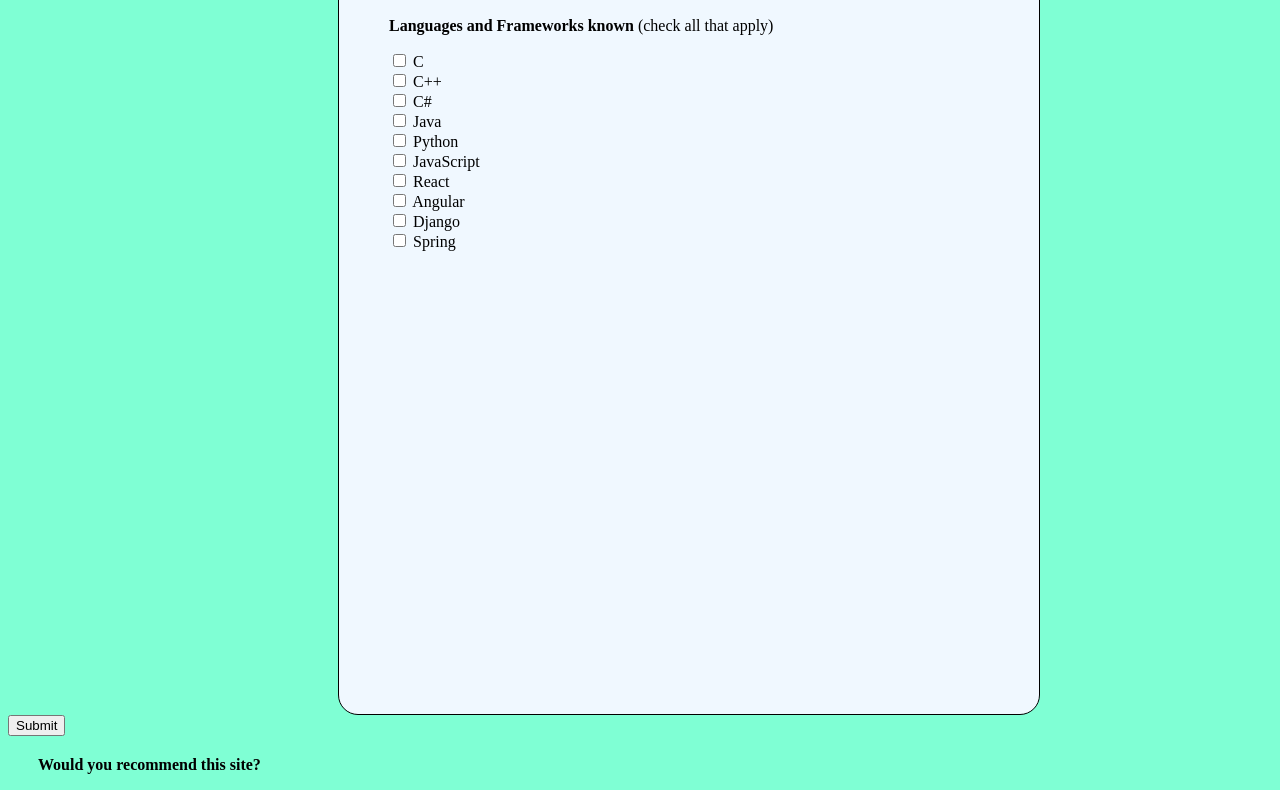
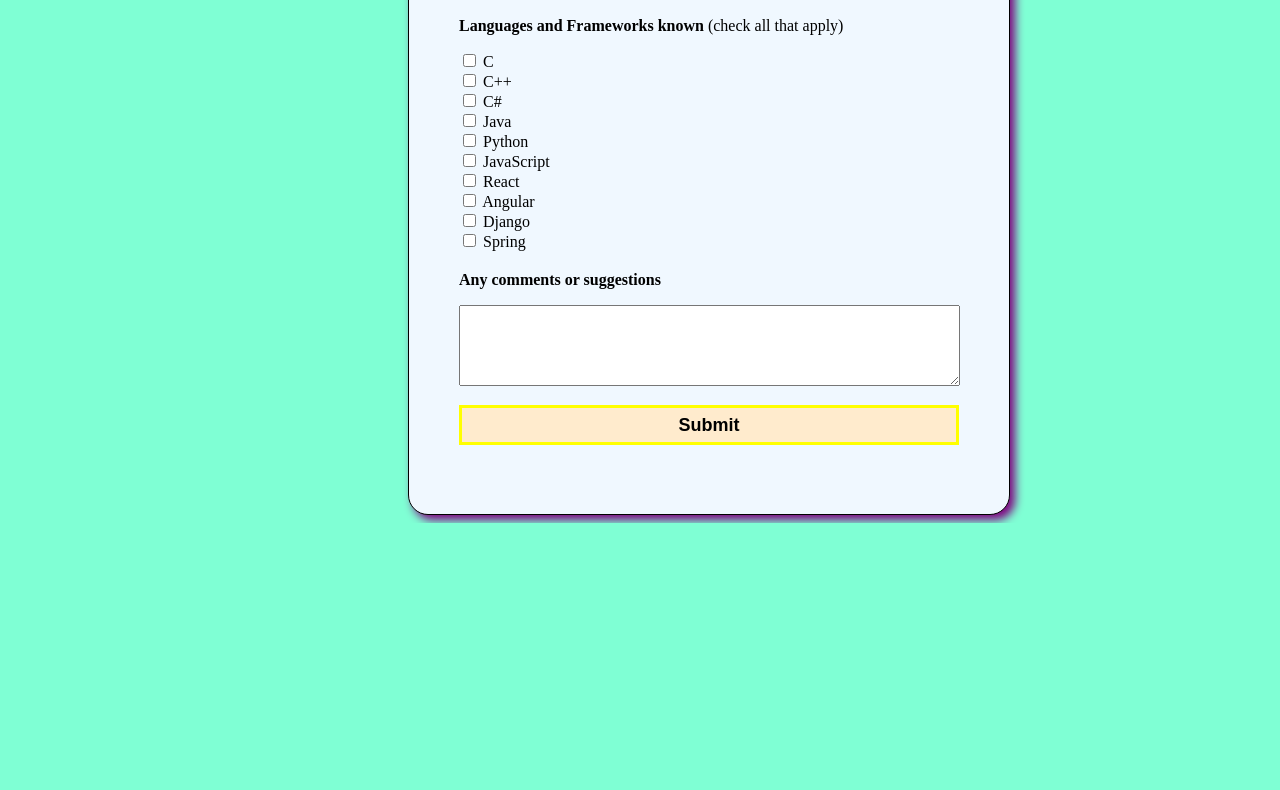
Before and after one commit to DanielGallo84/HtmlForms, a plain HTML site: page index.html in a window 1280 px wide. Shown: the part 614-1404 px from the top of the page. After the commit the page ends 1137 px from the top, so only its background shows below. Drawn offline with Linux system fonts and the light colour scheme.

Commit message:
text area and submit added

```diff
--- a/index.html
+++ b/index.html
@@ -59,19 +59,15 @@
           <input type="checkbox" id="cbox10" value="second_checkbox" />
           <label class="checkbox" for="cbox10">Spring</label><br>
             </div>
+        <p class="texto">Any comments or suggestions</p>
+        <div class="textarea">
+            <textarea name="Comments" id="" cols="60" rows="5"></textarea>
+         </div>
 
-
-
-
-
-
+            <button id="submit" type="submit" >Submit</button>
 
         </form>
     </div>
-    <div>
-        <button type="submit">Submit</button>
-    </div>
+
 </body>
 </html>
-
-<p class="texto">Would you recommend this site?</p>
--- a/style.css
+++ b/style.css
@@ -6,19 +6,19 @@ h1{
     text-align: center;
     font-weight: bold;
 }
-
 .form_container{
-    margin-left: 330px;
+    margin-left: 400px;
     margin-top: 40px;
-    height: 1200px;
-    width: 700px;
+    height: 1000px;
+    width: 600px;
     background-color: aliceblue;
     border-radius: 20px;
     border: 1px solid rgb(0, 0, 0);
+    box-shadow: 5px 5px 10px purple;
 }
 .form{
     padding: 20px;
-
+    box-shadow: inset;
 }
 .texto{
     margin-left: 30px;
@@ -58,10 +58,21 @@ span{
     margin-left: 30px;
     width: 150px;
 }
-.submit{
+.textarea{
+    margin-left: 30px;
+    width: 500px;
+    height: 100px;
+
+}
+#submit{
+    margin-left: 30px;
     height: 40px;
-    width: 600px;
+    width: 500px;
     background-color: blanchedalmond;
     border: solid yellow;
-
+    font-size: large;
+    font-weight: bold;
 }
+#submit:hover {
+    background: turquoise;
+}
```
